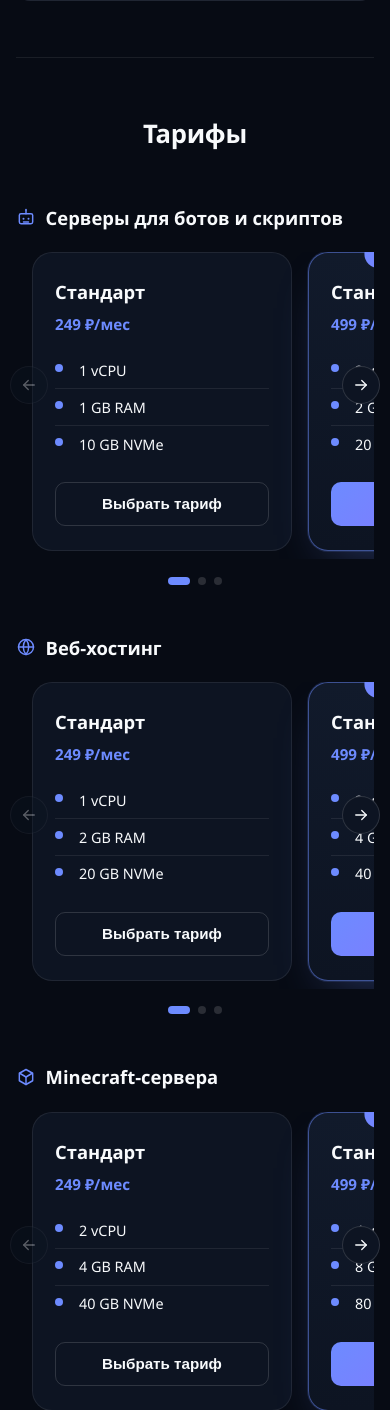
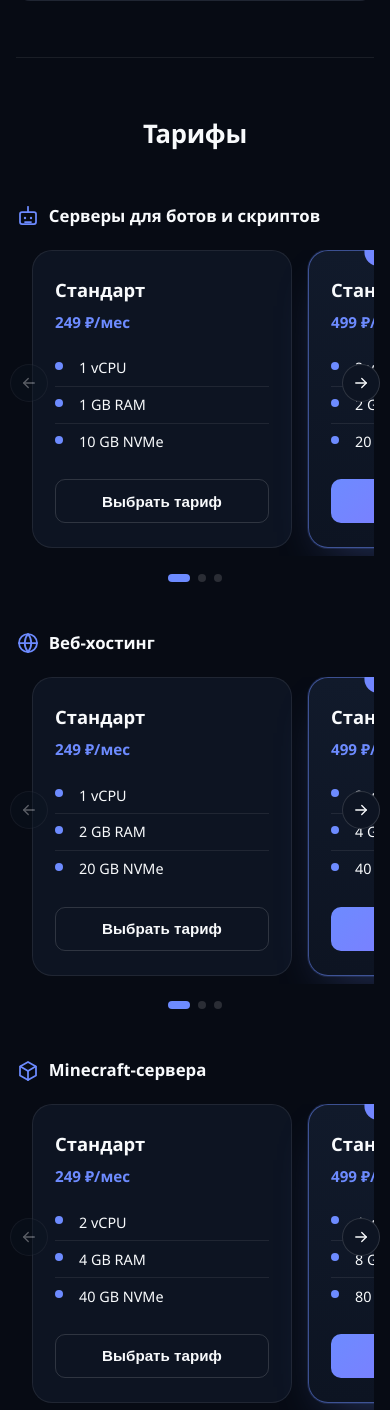
Before and after one commit to DBazhen0v/cloudix, a Flask app: page / in a window 390 px wide. Shown: the part 1811-3221 px from the top of the page. Run offline with Flask 3, Linux system fonts and the light colour scheme; data comes from the database, SQL or seed files in the repository.

Commit message:
Enlarge pricing category icons and keep them on one line
Icons next to each category heading (Серверы для ботов и скриптов,
Веб-хостинг, Minecraft-сервера) were too small relative to the title
text. Bump them to 32px with nowrap so icon+title never wraps, and
scale both down slightly under 420px so the longest title still fits.

```diff
--- a/app/static/css/style.css
+++ b/app/static/css/style.css
@@ -530,10 +530,12 @@ section:last-of-type {
 .plans-category-title {
   display: flex;
   align-items: center;
-  gap: 0.6rem;
-  font-size: 1.15rem;
+  flex-wrap: nowrap;
+  gap: 0.85rem;
+  font-size: 1.3rem;
   color: var(--text);
   margin: 3rem 0 1.25rem;
+  white-space: nowrap;
 }
 
 .plans-category-title svg {
@@ -1849,6 +1851,16 @@ form select:focus {
     flex-direction: column;
   }
 
+  .plans-category-title {
+    gap: 0.55rem;
+    font-size: 1.05rem;
+  }
+
+  .plans-category-title svg {
+    width: 24px;
+    height: 24px;
+  }
+
   dialog {
     padding: 1.4rem;
   }
--- a/app/templates/index.html
+++ b/app/templates/index.html
@@ -64,9 +64,9 @@
   <h2 class="section-title">Тарифы</h2>
   {% for category, category_plans in plan_groups.items() %}
   <h3 class="plans-category-title">
-    {% if category == 'Серверы для ботов и скриптов' %}{{ icon_bot(20) }}
-    {% elif category == 'Веб-хостинг' %}{{ icon_globe(20) }}
-    {% elif category == 'Minecraft-сервера' %}{{ icon_cube(20) }}
+    {% if category == 'Серверы для ботов и скриптов' %}{{ icon_bot(32) }}
+    {% elif category == 'Веб-хостинг' %}{{ icon_globe(32) }}
+    {% elif category == 'Minecraft-сервера' %}{{ icon_cube(32) }}
     {% endif %}
     {{ category }}
   </h3>
```
